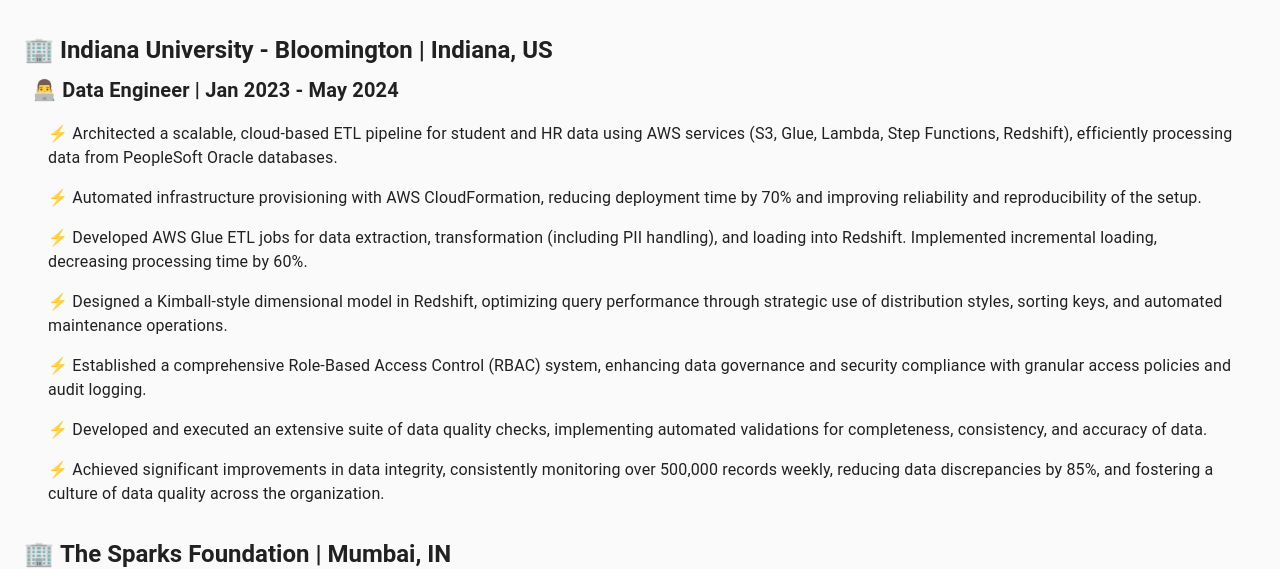
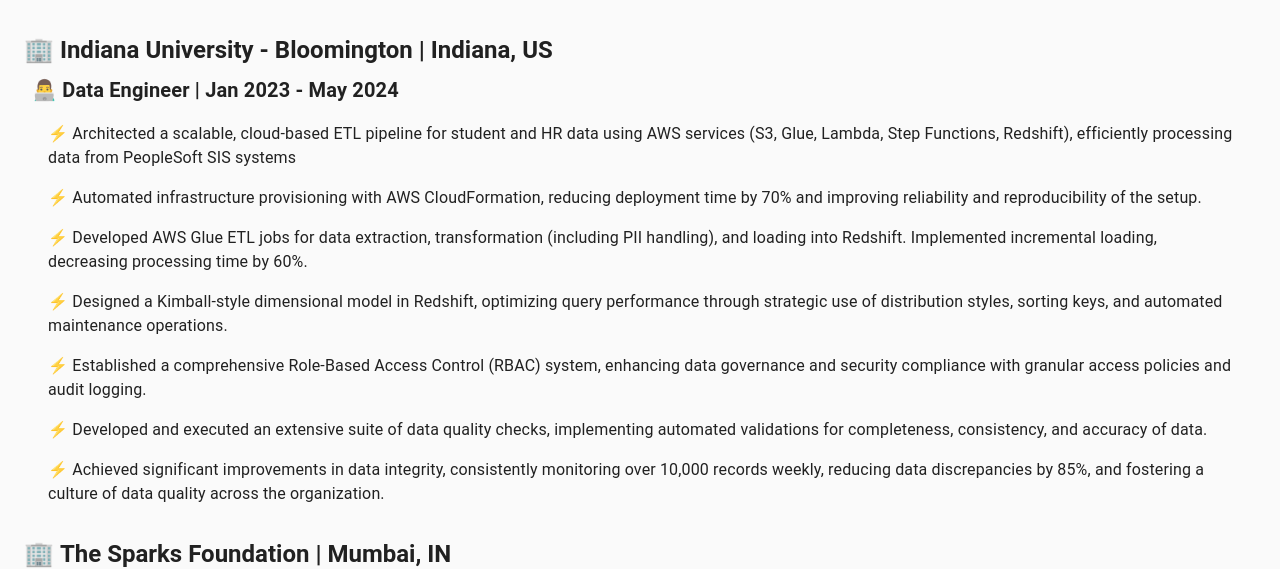
Before and after one commit to sreyas0304/my_portfolio, a React (Create React App) app: page / in a window 1280 px wide. Shown: the part 1347-1916 px from the top of the page. Built offline with nearby package versions, Linux system fonts and the light colour scheme.

Commit message:
IU exp updated

```diff
--- a/src/portfolio.js
+++ b/src/portfolio.js
@@ -45,13 +45,13 @@
             position: "Data Engineer | Jan 2023 - May 2024",
             projects: [],
             work: [
-                "Architected a scalable, cloud-based ETL pipeline for student and HR data using AWS services (S3, Glue, Lambda, Step Functions, Redshift), efficiently processing data from PeopleSoft Oracle databases.",
+                "Architected a scalable, cloud-based ETL pipeline for student and HR data using AWS services (S3, Glue, Lambda, Step Functions, Redshift), efficiently processing data from PeopleSoft SIS systems",
                 "Automated infrastructure provisioning with AWS CloudFormation, reducing deployment time by 70% and improving reliability and reproducibility of the setup.",
                 "Developed AWS Glue ETL jobs for data extraction, transformation (including PII handling), and loading into Redshift. Implemented incremental loading, decreasing processing time by 60%.",
                 "Designed a Kimball-style dimensional model in Redshift, optimizing query performance through strategic use of distribution styles, sorting keys, and automated maintenance operations.",
                 "Established a comprehensive Role-Based Access Control (RBAC) system, enhancing data governance and security compliance with granular access policies and audit logging.",
                 "Developed and executed an extensive suite of data quality checks, implementing automated validations for completeness, consistency, and accuracy of data.",
-                "Achieved significant improvements in data integrity, consistently monitoring over 500,000 records weekly, reducing data discrepancies by 85%, and fostering a culture of data quality across the organization."
+                "Achieved significant improvements in data integrity, consistently monitoring over 10,000 records weekly, reducing data discrepancies by 85%, and fostering a culture of data quality across the organization."
 
             ]
         },
```
